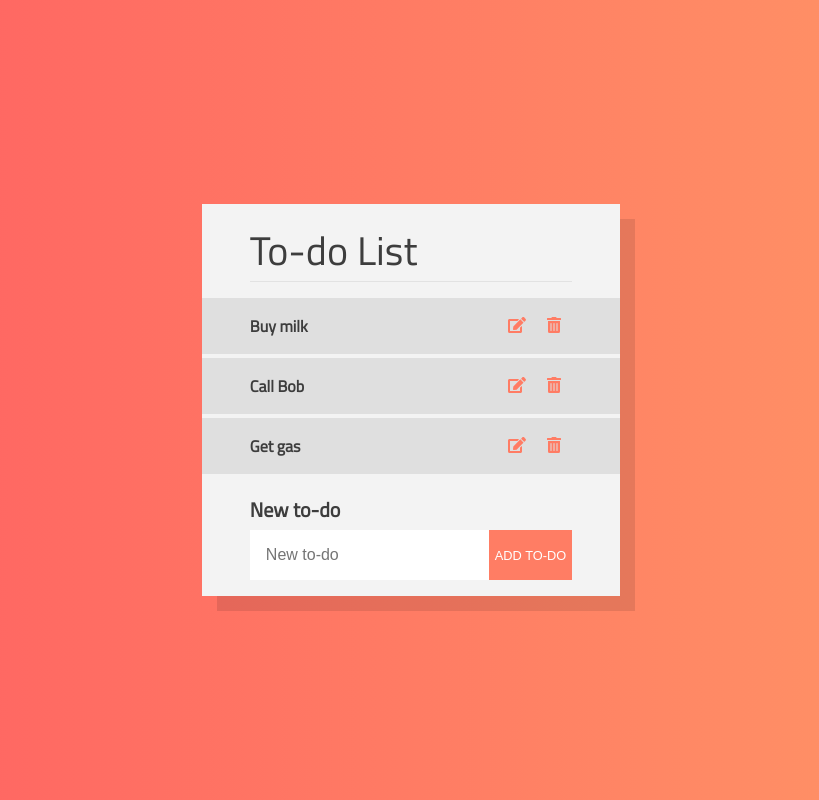
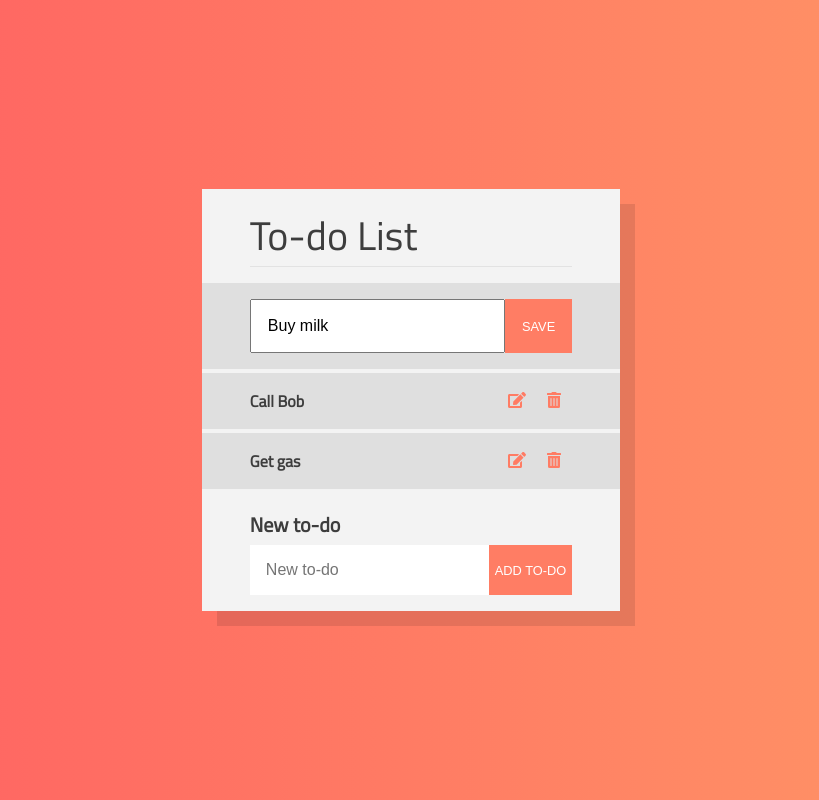
Before and after one commit to TomTilly/Todo-list, a React (Create React App) app: page / in a window 1280 px wide. Both pictures are taken after a click on the button 745 px from the left and 326 px from the top of the page. Shown: the whole page, without its empty margins (229-1048 px from the left). Built offline with nearby package versions, Linux system fonts and the light colour scheme; the HTML template or start-up script is replaced by a standard one.

Commit message:
add ability to edit to-do items

```diff
--- a/src/NewToDoForm.css
+++ b/src/NewToDoForm.css
@@ -23,12 +23,18 @@
 }
 
 .NewToDoForm-button {
-  background: #FF7D64;
+  background-color: #FF7D64;
   color: white;
   text-transform: uppercase;
   font-size: .8rem;
   flex-grow: 1;
   border: 0;
+  transition: background-color .4s;
+  cursor: pointer;
+}
+
+.NewToDoForm-button:hover {
+  background-color: rgb(255, 104, 74);
 }
 
 @media (max-width: 575px) {
--- a/src/NewToDoForm.js
+++ b/src/NewToDoForm.js
@@ -43,7 +43,7 @@ class NewToDoForm extends Component {
           <button className="NewToDoForm-button">Add to-do</button>
         </div>
       </form>
-    )
+    );
   }
 }
 
--- a/src/ToDo.css
+++ b/src/ToDo.css
@@ -3,6 +3,9 @@
   background: rgba(0, 0, 0, 0.082);
   margin-bottom: 4px;
   font-weight: bold;
+}
+
+.ToDo-inner-container {
   display: flex;
 }
 
@@ -29,3 +32,25 @@
   not the svgs inside them */
   pointer-events: none;
 }
+
+.ToDo-inline-input-container {
+  display: flex;
+}
+
+.ToDo-inline-input {
+  padding: 1rem;
+  flex: 10;
+  font-size: 1rem;
+}
+
+.ToDo-inline-save-button {
+  flex-grow: 2;
+  background-color: #FF7D64;
+  color: white;
+  text-transform: uppercase;
+  font-size: .8rem;
+  flex-grow: 1;
+  border: 0;
+  transition: background-color .4s;
+  cursor: pointer;
+}
--- a/src/ToDo.js
+++ b/src/ToDo.js
@@ -9,21 +9,43 @@ class ToDo extends Component {
   }
   constructor(props) {
     super(props);
+    this.state = {
+      isEditting: false,
+      toDo: this.props.toDo
+    }
     this.handleClick = this.handleClick.bind(this);
+    this.handleChange = this.handleChange.bind(this);
+    this.handleSubmit = this.handleSubmit.bind(this);
   }
   handleClick(e) {
     if (e.target.dataset.type === 'edit') {
       // edit item
       console.log('edit');
+      this.setState({ isEditting: true });
+
     } else {
       // remove item
       console.log('delete');
       this.props.delete(this.props.id);
     }
   }
+
+  handleChange(e) {
+    this.setState({ toDo: e.target.value });
+  }
+
+  handleSubmit(e) {
+    e.preventDefault();
+    this.props.editToDo(this.props.id, this.state.toDo);
+    this.setState({ isEditting: false });
+  }
+
   render() {
     return (
       <li className="ToDo">
+        {!this.state.isEditting
+          ?
+          <div className="ToDo-inner-container">
             <span className="ToDo-item">{this.props.toDo}</span>
             <button className="ToDo-button" data-type="edit" onClick={this.handleClick}>
               <FontAwesomeIcon icon={faEdit} />
@@ -31,6 +53,23 @@ class ToDo extends Component {
             <button className="ToDo-button" data-type="delete" onClick={this.handleClick}>
               <FontAwesomeIcon icon={faTrashAlt} />
             </button>
+          </div>
+          :
+          <form className="ToDo-inline-edit-form" onSubmit={this.handleSubmit}>
+            <div className="ToDo-inline-input-container">
+              <input
+                className="ToDo-inline-input"
+                type="text"
+                name="toDo"
+                id="toDo"
+                value={this.state.toDo}
+                onChange={this.handleChange}
+              />
+              <button className="ToDo-inline-save-button">Save</button>
+            </div>
+          </form>
+        }
+
       </li>
     )
   }
--- a/src/ToDoList.js
+++ b/src/ToDoList.js
@@ -25,6 +25,7 @@ class ToDoList extends Component {
     };
     this.addToDo = this.addToDo.bind(this);
     this.deleteToDo = this.deleteToDo.bind(this);
+    this.editToDo = this.editToDo.bind(this);
   }
 
   addToDo(newToDo) {
@@ -34,21 +35,36 @@ class ToDoList extends Component {
   deleteToDo(id) {
     this.setState(curState => ({ toDos: curState.toDos.filter(toDo => toDo.id !== id) }));
   }
+
+  editToDo(id, newValue) {
+    this.setState(curState => {
+      return {
+        toDos: curState.toDos.map(toDo => {
+          if (toDo.id === id) {
+            toDo.toDo = newValue;
+            return toDo;
+          }
+          return toDo;
+        })
+      };
+    });
+  }
+
   renderToDos() {
     return this.state.toDos.map(toDo => (
-      <ToDo key={toDo.id} toDo={toDo.toDo} delete={this.deleteToDo} id={toDo.id} />
+      <ToDo key={toDo.id} toDo={toDo.toDo} delete={this.deleteToDo} id={toDo.id} editToDo={this.editToDo} />
     ));
   }
   render() {
     return (
-      <div className="ToDoList">
+      <div className="ToDoList" >
         <h1 className="ToDoList-title">To-do List</h1>
         <ul className="ToDoList-list">
           {this.renderToDos()}
         </ul>
         <NewToDoForm addToDo={this.addToDo} />
       </div>
-    )
+    );
   }
 }
 
```
Lines whose indentation alone changed are shown as unchanged.
